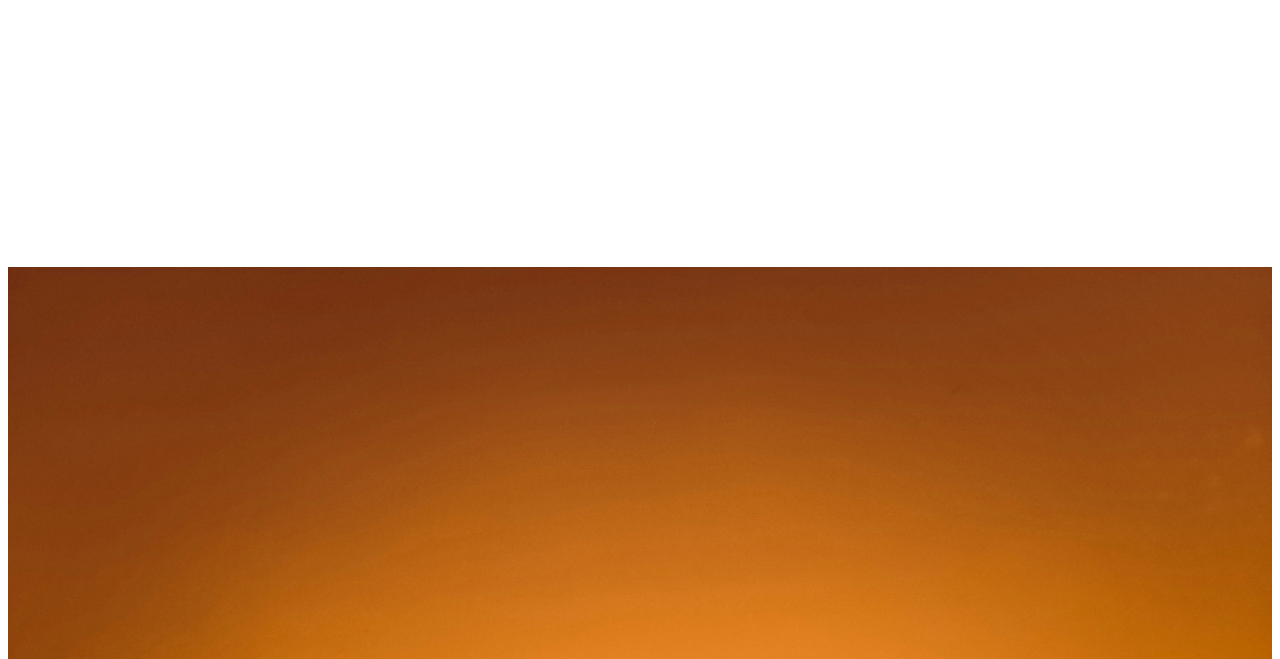
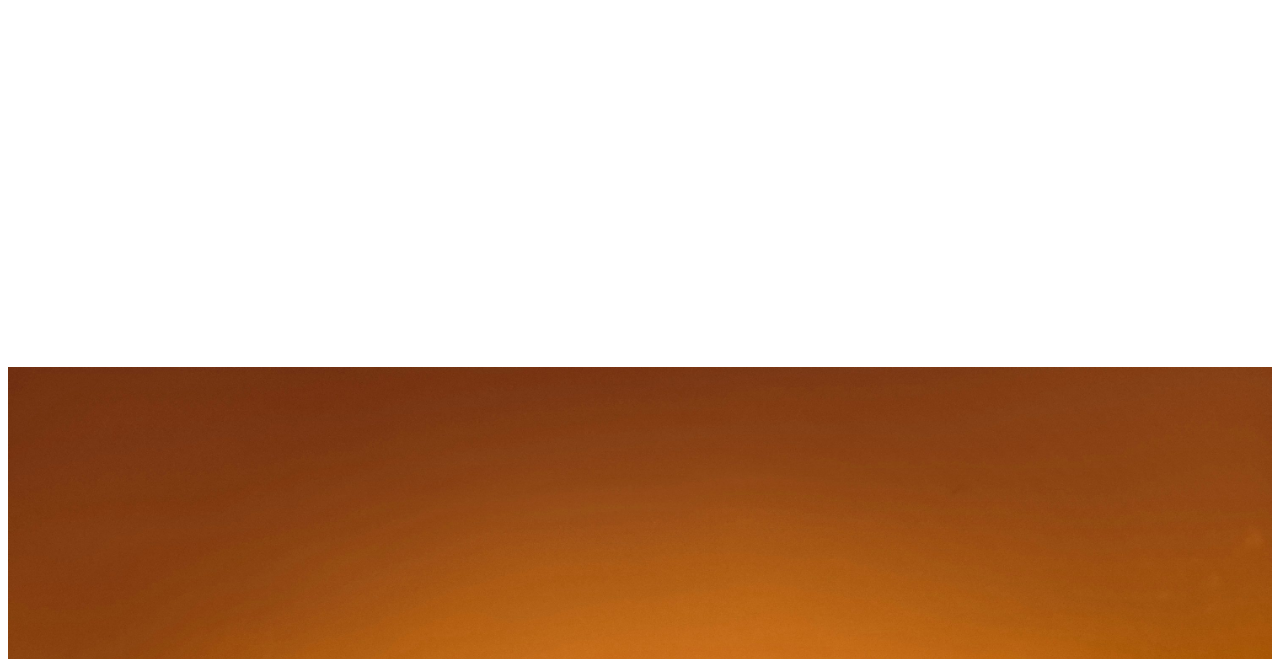
Before and after one commit to amarjotranu/Shakti-Education.github.io, a plain HTML site: page index.html in a window 1280 px wide. Shown: the part 141-800 px from the top of the page. Drawn offline with Linux system fonts and the light colour scheme.

Commit message:
Update style.css

```diff
--- a/style.css
+++ b/style.css
@@ -47,14 +47,14 @@
 .hero-image {
   width: 100%;
   height: 200px;                 /* Set a visible height */
-  margin-top: 300px;             /* Push it below the navbar if needed */
+  margin-top: 400px;             /* Push it below the navbar if needed */
   justify-content: center;       /* Center image horizontally */
   align-items: center;           /* Center image vertically */
-  object-fit: cover;
 }
 
 .hero-image img {
   max-width: 100%;
   height: auto;
   display: block;
+  object-fit: cover;
 }
```
